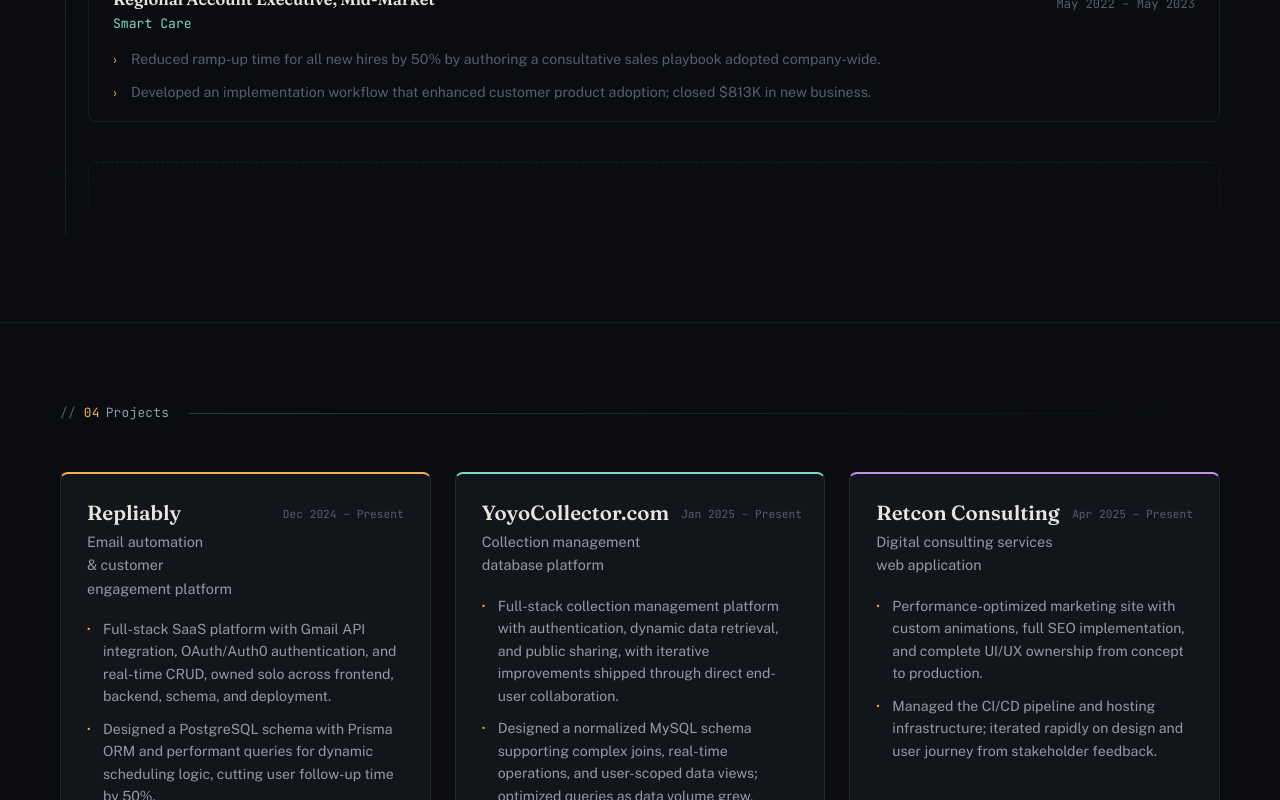
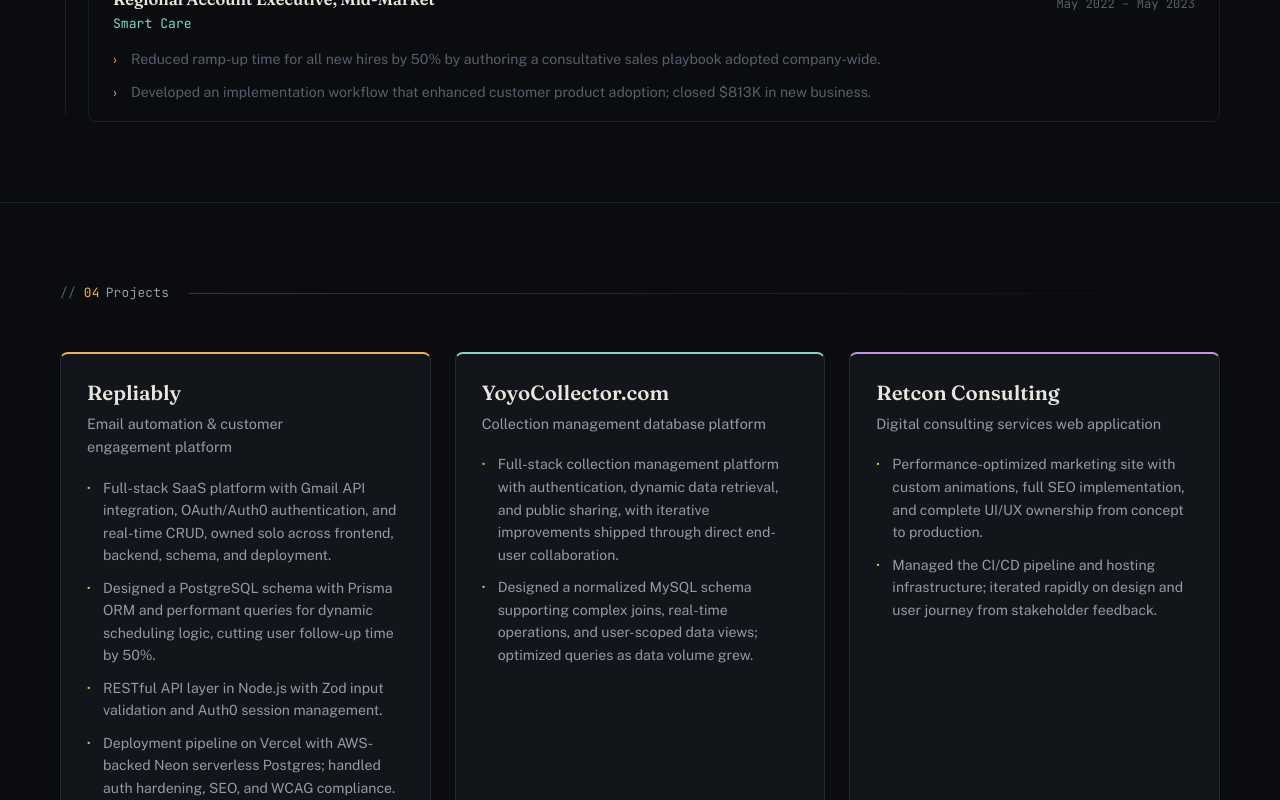
Before and after one commit to evan-baron/professional-portfolio, a Next.js app: page / in a window 1280 px wide. Shown: the part 3105-3905 px from the top of the page. Built offline with nearby package versions, Linux system fonts and the light colour scheme.

Commit message:
copy changes and formatting changes

```diff
--- a/src/components/Contact/Contact.tsx
+++ b/src/components/Contact/Contact.tsx
@@ -1,3 +1,4 @@
+import Link from 'next/link';
 import { FiGithub, FiLinkedin, FiMail, FiPhone } from 'react-icons/fi';
 import SectionHeading from '../SectionHeading/SectionHeading';
 import Reveal from '../Reveal/Reveal';
@@ -23,23 +24,31 @@
 						<ul className={styles.details}>
 							<li>
 								<FiMail aria-hidden='true' />
-								<a href='mailto:egbaron@gmail.com'>egbaron@gmail.com</a>
+								<Link href='mailto:egbaron@gmail.com'>egbaron@gmail.com</Link>
 							</li>
 							<li>
 								<FiPhone aria-hidden='true' />
-								<a href='tel:+13035883117'>303-588-3117</a>
+								<Link href='tel:+13035883117'>303-588-3117</Link>
 							</li>
 							<li>
 								<FiLinkedin aria-hidden='true' />
-								<a href='https://linkedin.com/in/evangbaron' target='_blank' rel='noreferrer noopener'>
+								<Link
+									href='https://linkedin.com/in/evangbaron'
+									target='_blank'
+									rel='noreferrer noopener'
+								>
 									linkedin.com/in/evangbaron
-								</a>
+								</Link>
 							</li>
 							<li>
 								<FiGithub aria-hidden='true' />
-								<a href='https://github.com/evan-baron' target='_blank' rel='noreferrer noopener'>
+								<Link
+									href='https://github.com/evan-baron'
+									target='_blank'
+									rel='noreferrer noopener'
+								>
 									github.com/evan-baron
-								</a>
+								</Link>
 							</li>
 						</ul>
 					</Reveal>
--- a/src/components/Experience/Experience.tsx
+++ b/src/components/Experience/Experience.tsx
@@ -43,18 +43,6 @@
 							</div>
 						</Reveal>
 					))}
-
-					<Reveal
-						as='li'
-						delay={experience.length * 0.06}
-						className={styles.item}
-					>
-						<div className={`${styles.marker} ${styles.ghostMarker}`} aria-hidden='true' />
-						<div className={styles.ghostContent} aria-hidden='true' />
-						<span className='sr-only'>
-							Plus additional prior experience not itemized here.
-						</span>
-					</Reveal>
 				</ol>
 			</div>
 		</section>
--- a/src/components/Experience/experience.module.scss
+++ b/src/components/Experience/experience.module.scss
@@ -140,22 +140,6 @@
 	color: var(--text-faint);
 }
 
-// --- ghost entry: hints at unlisted prior experience without stating one ---
-
-.ghostMarker {
-	border: 1px dashed var(--border-hairline);
-	background: transparent;
-	opacity: 0.6;
-}
-
-.ghostContent {
-	height: 80px;
-	border: 1px dashed var(--border-hairline);
-	border-radius: var(--radius-md);
-	-webkit-mask-image: linear-gradient(to bottom, black, transparent);
-	mask-image: linear-gradient(to bottom, black, transparent);
-}
-
 @media (max-width: 640px) {
 	.timeline {
 		padding-left: 20px;
@@ -166,10 +150,4 @@
 	.content {
 		padding: 18px 18px;
 	}
-	.ghostMarker {
-		display: none;
-	}
-	.ghostContent {
-		display: none;
-	}
 }
--- a/src/components/Footer/Footer.tsx
+++ b/src/components/Footer/Footer.tsx
@@ -1,3 +1,4 @@
+import Link from 'next/link';
 import { FiGithub, FiLinkedin, FiMail } from 'react-icons/fi';
 import styles from './footer.module.scss';
 
@@ -12,25 +13,30 @@
 				</p>
 
 				<div className={styles.links}>
-					<a href='https://github.com/evan-baron' target='_blank' rel='noreferrer noopener' aria-label='GitHub'>
+					<Link
+						href='https://github.com/evan-baron'
+						target='_blank'
+						rel='noreferrer noopener'
+						aria-label='GitHub'
+					>
 						<FiGithub />
-					</a>
-					<a
+					</Link>
+					<Link
 						href='https://linkedin.com/in/evangbaron'
 						target='_blank'
 						rel='noreferrer noopener'
 						aria-label='LinkedIn'
 					>
 						<FiLinkedin />
-					</a>
-					<a href='mailto:egbaron@gmail.com' aria-label='Email'>
+					</Link>
+					<Link href='mailto:egbaron@gmail.com' aria-label='Email'>
 						<FiMail />
-					</a>
+					</Link>
 				</div>
 
-				<a href='#top' className={styles.toTop}>
+				<Link href='#top' className={styles.toTop}>
 					Back to top ↑
-				</a>
+				</Link>
 			</div>
 		</footer>
 	);
--- a/src/components/Hero/Hero.tsx
+++ b/src/components/Hero/Hero.tsx
@@ -1,6 +1,7 @@
 'use client';
 
 import { motion } from 'motion/react';
+import Link from 'next/link';
 import { FiArrowDown, FiGithub, FiLinkedin, FiMail } from 'react-icons/fi';
 import styles from './hero.module.scss';
 
@@ -27,34 +28,34 @@
 					</p>
 
 					<div className={styles.actions}>
-						<a href='#projects' className={styles.primaryCta}>
+						<Link href='#projects' className={styles.primaryCta}>
 							View projects
-						</a>
-						<a href='#contact' className={styles.secondaryCta}>
+						</Link>
+						<Link href='#contact' className={styles.secondaryCta}>
 							Get in touch
-						</a>
+						</Link>
 					</div>
 
 					<div className={styles.social}>
-						<a
+						<Link
 							href='https://github.com/evan-baron'
 							target='_blank'
 							rel='noreferrer noopener'
 							aria-label='GitHub'
 						>
 							<FiGithub />
-						</a>
-						<a
+						</Link>
+						<Link
 							href='https://linkedin.com/in/evangbaron'
 							target='_blank'
 							rel='noreferrer noopener'
 							aria-label='LinkedIn'
 						>
 							<FiLinkedin />
-						</a>
-						<a href='mailto:egbaron@gmail.com' aria-label='Email'>
+						</Link>
+						<Link href='mailto:egbaron@gmail.com' aria-label='Email'>
 							<FiMail />
-						</a>
+						</Link>
 					</div>
 				</motion.div>
 
@@ -114,13 +115,13 @@
 				</motion.div>
 			</div>
 
-			<a
+			<Link
 				href='#about'
 				className={styles.scrollCue}
 				aria-label='Scroll to about section'
 			>
 				<FiArrowDown />
-			</a>
+			</Link>
 		</section>
 	);
 };
--- a/src/components/Nav/Nav.tsx
+++ b/src/components/Nav/Nav.tsx
@@ -1,6 +1,7 @@
 'use client';
 
 import { useEffect, useState } from 'react';
+import Link from 'next/link';
 import styles from './nav.module.scss';
 
 const LINKS = [
@@ -31,26 +32,26 @@
 	return (
 		<header className={`${styles.nav} ${scrolled ? styles.scrolled : ''}`}>
 			<div className={styles.inner}>
-				<a href='#top' className={styles.logo} aria-label='Evan Baron, home'>
+				<Link href='#top' className={styles.logo} aria-label='Evan Baron, home'>
 					<span className={styles.logoMark}>EB</span>
 					<span className={styles.logoStatus}>
 						<span className={styles.dot} aria-hidden='true' />
 						available for work
 					</span>
-				</a>
+				</Link>
 
 				<nav className={styles.links} aria-label='Primary'>
 					{LINKS.map((link, i) => (
-						<a key={link.href} href={link.href} className={styles.link}>
+						<Link key={link.href} href={link.href} className={styles.link}>
 							<span className={styles.linkIndex}>0{i + 1}</span>
 							{link.label}
-						</a>
+						</Link>
 					))}
 				</nav>
 
-				<a href='#contact' className={styles.cta}>
+				<Link href='#contact' className={styles.cta}>
 					Get in touch
-				</a>
+				</Link>
 
 				<button
 					type='button'
@@ -66,10 +67,15 @@
 			<div className={`${styles.mobileMenu} ${open ? styles.mobileMenuOpen : ''}`}>
 				<nav aria-label='Mobile'>
 					{LINKS.map((link, i) => (
-						<a key={link.href} href={link.href} className={styles.mobileLink} onClick={handleNavClick}>
+						<Link
+							key={link.href}
+							href={link.href}
+							className={styles.mobileLink}
+							onClick={handleNavClick}
+						>
 							<span className={styles.linkIndex}>0{i + 1}</span>
 							{link.label}
-						</a>
+						</Link>
 					))}
 				</nav>
 			</div>
--- a/src/components/Projects/Projects.tsx
+++ b/src/components/Projects/Projects.tsx
@@ -1,3 +1,4 @@
+import Link from 'next/link';
 import projects from '@/lib/data/projects';
 import SectionHeading from '../SectionHeading/SectionHeading';
 import Reveal from '../Reveal/Reveal';
@@ -15,19 +16,16 @@
 				<div className={styles.grid}>
 					{projects.map((project, i) => (
 						<Reveal key={project.name} delay={i * 0.08}>
-							<a
+							<Link
 								href={project.href}
 								target='_blank'
 								rel='noreferrer noopener'
 								className={`${styles.card} ${styles[accents[i % accents.length]]}`}
 							>
 								<div className={styles.cardHead}>
-									<div>
-										<h3 className={styles.name}>{project.name}</h3>
-										<p className={styles.tagline}>{project.tagline}</p>
-									</div>
-									<span className={styles.dates}>{project.dates}</span>
+									<h3 className={styles.name}>{project.name}</h3>
 								</div>
+								<p className={styles.tagline}>{project.tagline}</p>
 
 								<ul className={styles.bullets}>
 									{project.bullets.map((bullet) => (
@@ -46,7 +44,7 @@
 									<FiArrowUpRight />
 									<span className='sr-only'> (opens in a new tab)</span>
 								</span>
-							</a>
+							</Link>
 						</Reveal>
 					))}
 				</div>
--- a/src/components/Projects/projects.module.scss
+++ b/src/components/Projects/projects.module.scss
@@ -48,21 +48,22 @@
 
 .cardHead {
 	display: flex;
+	flex-wrap: wrap;
 	justify-content: space-between;
-	align-items: flex-start;
-	gap: 12px;
-	margin-bottom: 18px;
+	align-items: baseline;
+	gap: 4px 12px;
+	margin-bottom: 8px;
 }
 
 .name {
 	font-size: 1.28rem;
 	color: var(--text);
-	margin-bottom: 6px;
 }
 
 .tagline {
 	font-size: 0.9rem;
 	color: var(--text-dim);
+	margin-bottom: 18px;
 }
 
 .dates {
@@ -70,7 +71,6 @@
 	font-size: 0.7rem;
 	color: var(--text-faint);
 	white-space: nowrap;
-	padding-top: 4px;
 }
 
 .bullets {
@@ -111,6 +111,12 @@
 		border: 1px solid var(--border);
 		padding: 3px 9px;
 		border-radius: 999px;
+
+		@media (hover: hover) {
+			&:hover {
+				filter: brightness(1.5);
+			}
+		}
 	}
 }
 
--- a/src/lib/data/projects.ts
+++ b/src/lib/data/projects.ts
@@ -1,7 +1,6 @@
 export type Project = {
 	name: string;
 	tagline: string;
-	dates: string;
 	stack: string[];
 	bullets: string[];
 	href: string;
@@ -12,7 +11,6 @@
 	{
 		name: 'Repliably',
 		tagline: 'Email automation & customer engagement platform',
-		dates: 'Dec 2024 – Present',
 		stack: [
 			'Next.js',
 			'React',
@@ -39,8 +37,15 @@
 	{
 		name: 'YoyoCollector.com',
 		tagline: 'Collection management database platform',
-		dates: 'Jan 2025 – Present',
-		stack: ['Next.js', 'React', 'TypeScript', 'SCSS', 'MySQL', 'Railway', 'Netlify'],
+		stack: [
+			'Next.js',
+			'React',
+			'TypeScript',
+			'SCSS',
+			'MySQL',
+			'Railway',
+			'Netlify',
+		],
 		bullets: [
 			'Full-stack collection management platform with authentication, dynamic data retrieval, and public sharing, with iterative improvements shipped through direct end-user collaboration.',
 			'Designed a normalized MySQL schema supporting complex joins, real-time operations, and user-scoped data views; optimized queries as data volume grew.',
@@ -51,7 +56,6 @@
 	{
 		name: 'Retcon Consulting',
 		tagline: 'Digital consulting services web application',
-		dates: 'Apr 2025 – Present',
 		stack: ['Next.js', 'React', 'TypeScript', 'SCSS', 'Netlify', 'Railway'],
 		bullets: [
 			'Performance-optimized marketing site with custom animations, full SEO implementation, and complete UI/UX ownership from concept to production.',
```
